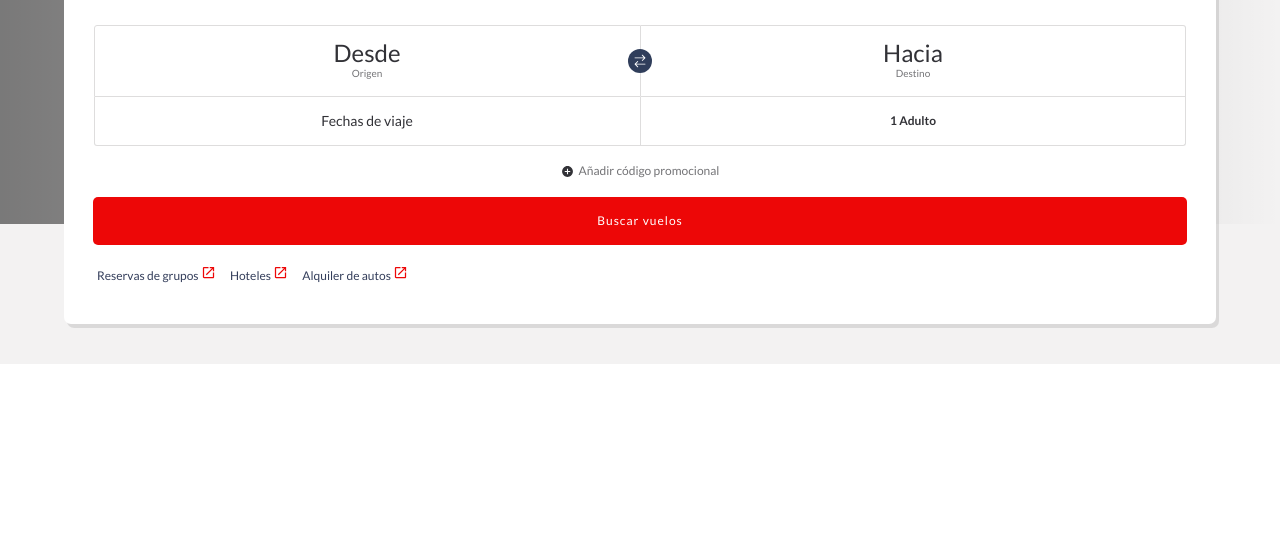
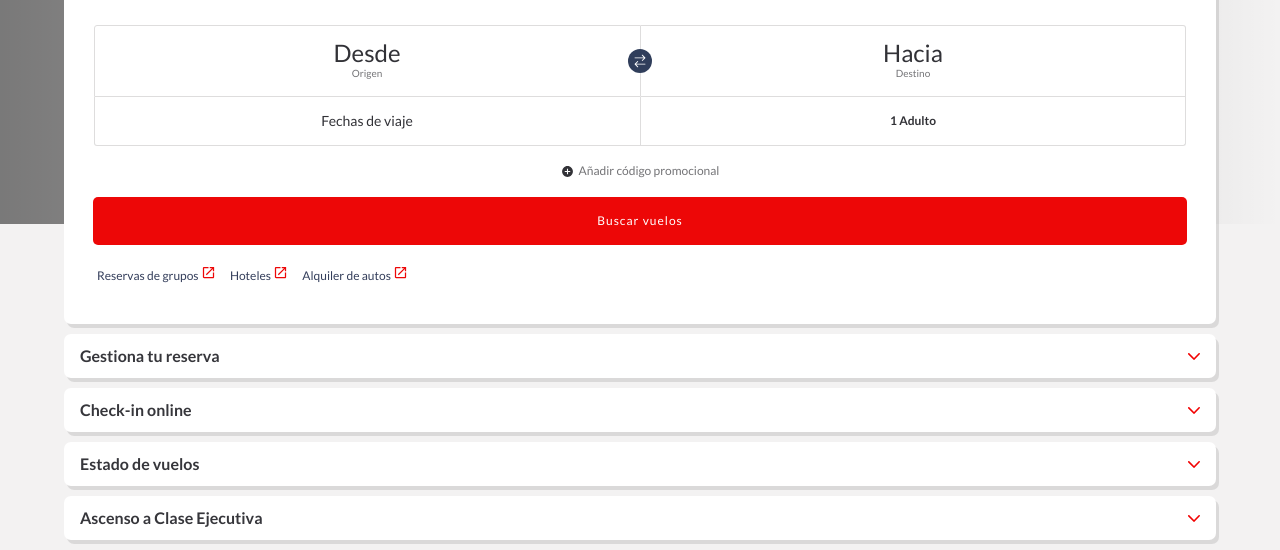
Before and after one commit to ssalazar446/copy_avianca, a plain HTML site: page index.html in a window 1280 px wide. Shown: the part 514-1064 px from the top of the page. Before the commit the page ends 878 px from the top, so only its background shows below. Drawn offline with nearby package versions, Linux system fonts and the light colour scheme.

Commit message:
finish second section

```diff
--- a/index.html
+++ b/index.html
@@ -100,15 +100,15 @@
                         <div class="tabs-opcionales">
                             <a href="#">
                                 Reservas de grupos
-                                <img src="./assets/svg/baseline-launch.svg" alt="">
+                                <img src="./assets/svg/baseline-launch.svg" alt="launch">
                             </a>
                             <a href="#">
                                 Hoteles
-                                <img src="./assets/svg/baseline-launch.svg" alt="">
+                                <img src="./assets/svg/baseline-launch.svg" alt="launch">
                             </a>
                             <a href="#">
                                 Alquiler de autos
-                                <img src="./assets/svg/baseline-launch.svg" alt="">
+                                <img src="./assets/svg/baseline-launch.svg" alt="launch">
                             </a>
                         </div>
                     </fieldset>
@@ -116,10 +116,22 @@
             </div>
         </div>
 
-        <div class="panel"></div>
-        <div class="panel"></div>
-        <div class="panel"></div>
-        <div class="panel"></div>
+        <div class="panel-manage">
+            Gestiona tu reserva
+            <img src="./assets/svg/arrow-down-red.svg" alt="arrow down red">
+        </div>
+        <div class="panel-checkin">
+            Check-in online
+            <img src="./assets/svg/arrow-down-red.svg" alt="arrow down red">
+        </div>
+        <div class="panel-state">
+            Estado de vuelos
+            <img src="./assets/svg/arrow-down-red.svg" alt="arrow down red">
+        </div>
+        <div class="panel-ejecutiveclass">
+            Ascenso a Clase Ejecutiva
+            <img src="./assets/svg/arrow-down-red.svg" alt="arrow down red">
+        </div>
     </section>
 
     <footer>
--- a/sass/components/_sectionreservation.scss
+++ b/sass/components/_sectionreservation.scss
@@ -8,7 +8,7 @@
         padding: 15px;
         position: relative;
         top: -65px;
-        margin-bottom: -25px;
+        margin-bottom: -55px;
         background-color: $secondary-color;
         border-radius: 7px;
         box-shadow: 3px 4px 0 0 rgba(0, 0, 0, 0.1);
@@ -176,4 +176,30 @@
             }
         }
     }
+    .panel-manage{
+        font-weight: 700;
+        font-size: 1rem;
+        height: 44px;
+        line-height: 14px;
+        color: #36363b;
+        width: 90%;
+        padding: 16px;
+        margin-bottom: 10px;
+        @include flexCenter(row, space-between, center);
+        background-color: $secondary-color;
+        border-radius: 7px;
+        box-shadow: 3px 4px 0 0 rgba(0, 0, 0, 0.1);
+        img {
+            width: 12px;
+        }
+    }
+    .panel-checkin {
+        @extend .panel-manage;
+    }
+    .panel-state {
+        @extend .panel-manage;
+    }
+    .panel-ejecutiveclass {
+        @extend .panel-manage;
+    }
 }
```
Also changed, not shown: assets/svg/arrow-down-red.svg (added), css/main.css, 1 other file.
